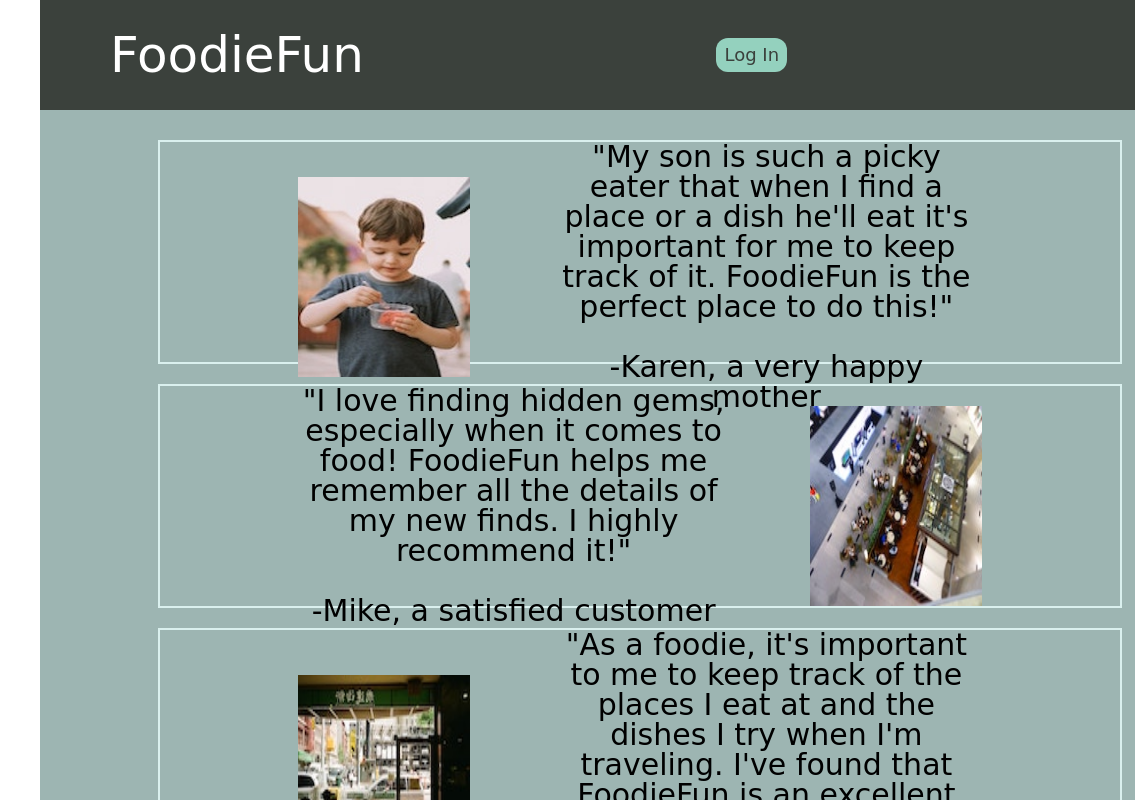
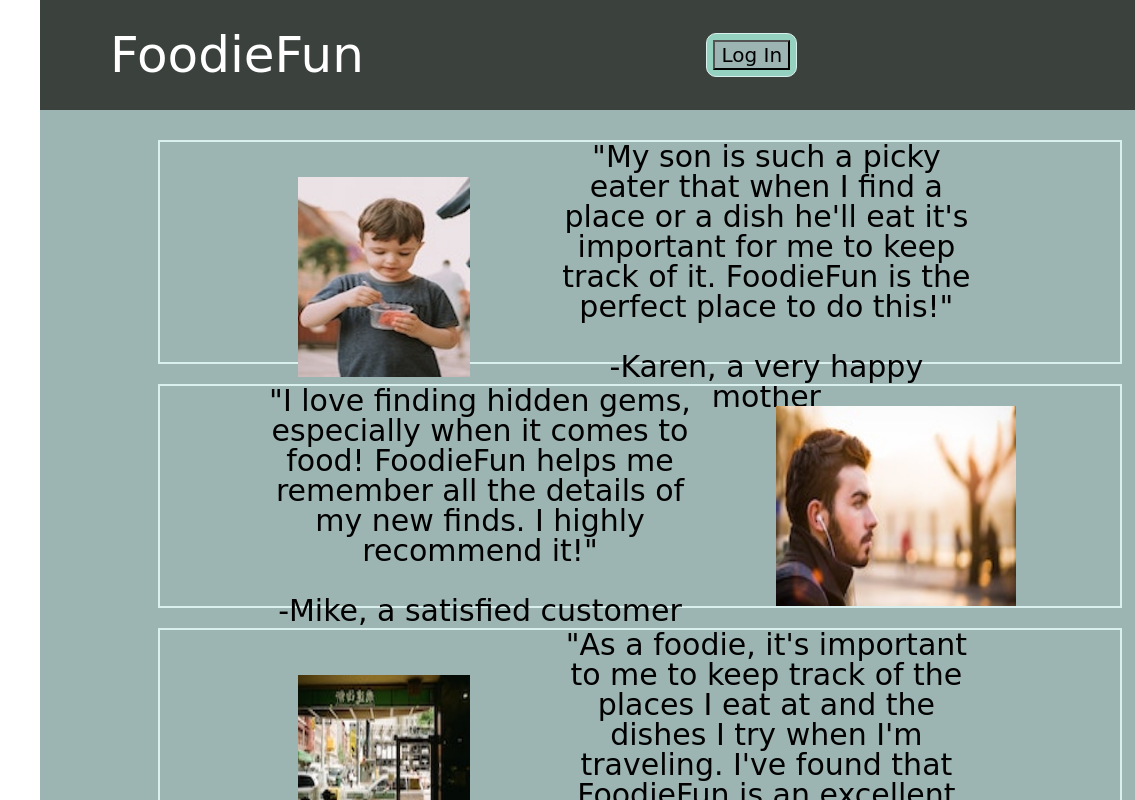
Before and after one commit to taniamichelle/taniamichelle.github.io, a plain HTML site: page index.html in a window 1280 px wide. Shown: the top 800 px of the page, 0-1135 px from the left. Drawn offline with nearby package versions, Linux system fonts and the light colour scheme; a web font is replaced by a local one.

Commit message:
WIP: linked login button to login page

```diff
--- a/index.html
+++ b/index.html
@@ -21,7 +21,9 @@
     <div class="container">
         <header>
             <h1>FoodieFun</h1>
-            <div class="loginBtn">Log In</div>
+            <div class="loginBtn">
+                <button onclick="window.location.href = 'https://foodiefun.netlify.com/';">Log In</button>
+            </div>
             <!-- <div class="signUpBtn">Sign Up!</div> -->
             <img class="menu-button" src="./img/nav-hamburger.png" alt="Menu Button">
             <div class="menu">
@@ -44,7 +46,7 @@
             <div class="review2">
                 <p>"I love finding hidden gems, especially when it comes to food! FoodieFun helps me remember all the
                     details of my new finds. I highly recommend it!"<br><br>-Mike, a satisfied customer</p>
-                <img class="rev2" src="img/aerialRestaurant.jpg" alt="aerial view of restaurant">
+                <img class="rev2" src="img/mikeDefault.jpg" alt="aerial view of restaurant">
             </div>
             <div class="review3">
                 <img class="rev3" src="img/chineseRestaurant.jpg" alt="reviewer 3">
--- a/less/home.less
+++ b/less/home.less
@@ -91,9 +91,11 @@
                 }
             }
             img {
-                width: 18%;
+                width: 25%;
                 height: 200px;
                 margin-left: 8rem;
+                padding-top: 1rem;
+                padding-bottom: 1rem;
                 @media @mobile {
                     width: 70%;
                     margin-right: auto;
@@ -120,6 +122,8 @@
                 width: 18%;
                 height: 180px;
                 margin-right: 8rem;
+                padding-top: 1rem;
+                padding-bottom: 1rem;
                 @media @mobile {
                     width: 70%;
                     margin-right: auto;
@@ -150,6 +154,7 @@
         font-size: 2rem;
         background-color: @cambridgeBlue;
         padding-bottom: 2rem;
+        padding-top: 2rem;
         .purpose {
             display: flex;
             flex-flow: row wrap;
--- a/less/navigation.less
+++ b/less/navigation.less
@@ -7,7 +7,7 @@ header {
     height: 20rem;
     @media @mobile {
         height: 300px;
-        border: 2px solid red;
+        //border: 2px solid red;
         }
     h1 {
         font-size: 6rem;
@@ -16,22 +16,26 @@ header {
         @media @mobile {
             font-size: 3rem;
             margin-right: 2rem;
-            border: 2px solid blue;
+            //border: 2px solid blue;
             font-family: 'Cormorant SC', cursive;
         }
     }
-    .loginBtn{
-        font-size: 1.8rem;
-        font-family: 'Cormorant SC', cursive;
+    .loginBtn {
         background-color: @pearlAqua;
-        padding: 0.8rem 0.8rem 0.8rem 0.8rem;
-        border-radius: 12px;
+        padding: 0.6rem 0.6rem 0.6rem 0.6rem;
+        border-radius: 10px;
+        border: 1px solid @azureishWhite;
         color: @blackOlive;
         @media @mobile {
             font-size: 1.4rem;
             text-align: center;
             border-radius: 6px;
             margin-right: 2rem;
+        }
+        button {
+            background-color: @cambridgeBlue;
+            font-size: 2rem;
+            font-family: 'Cormorant SC', cursive;
         }
     }
     // .signUpBtn{
```
Also changed, not shown: css/index.css, img/aerialRestaurant.jpg (deleted), img/mikeDefault.jpg (added).
